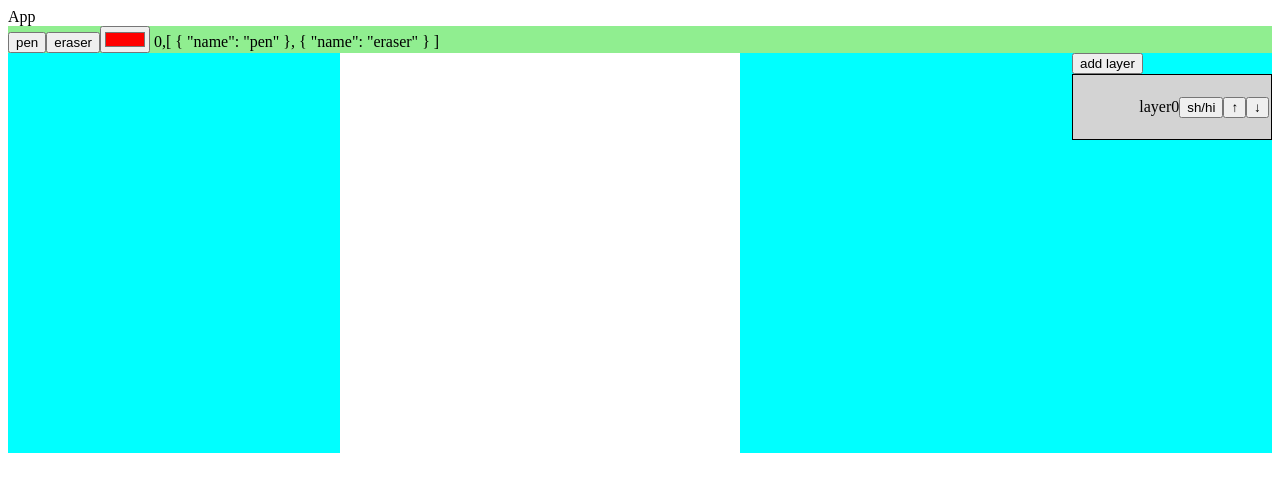
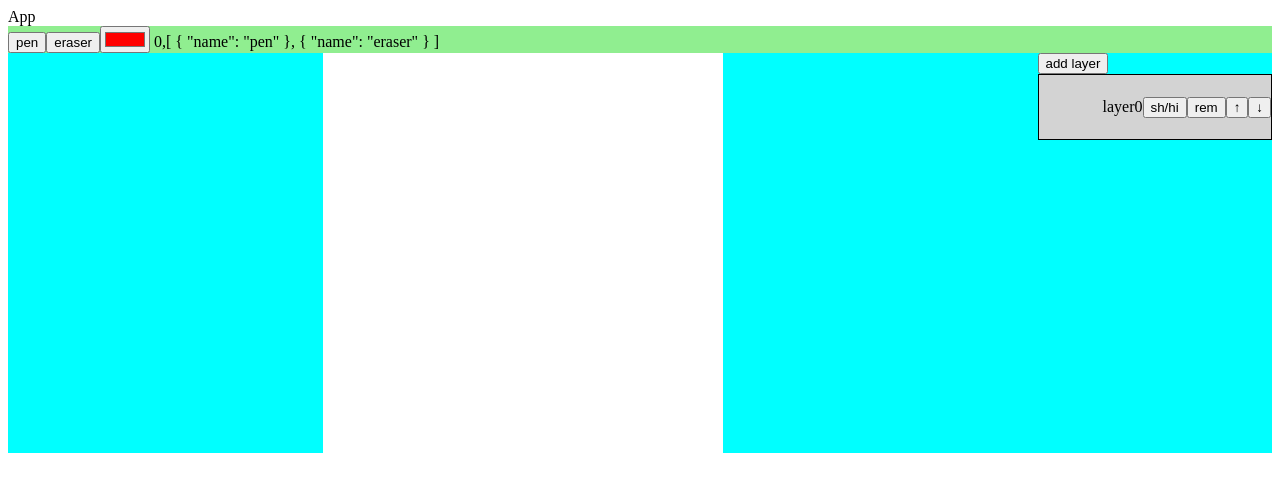
Before and after one commit to badfalcon/skin_editor_vue, a Vue app: page / in a window 1280 px wide. Shown: the top 492 px of the page. Built offline with nearby package versions, Linux system fonts and the light colour scheme.

Commit message:
[add] remove layer function

```diff
--- a/src/components/Layer.vue
+++ b/src/components/Layer.vue
@@ -5,6 +5,7 @@
 <!--    <canvas class="layer-thumbnail" ref="layerCanvas" width="50px" height="50px"></canvas>-->
     <span class="layer_name">{{ layer_obj.nickname }}</span> <!--todo check-->
     <button class="layer_visible" @click="toggle">sh/hi</button>
+    <button class="layer_delete" @click="remove">rem</button>
     <button class="layer_up" @click="up">↑</button>
     <button class="layer_down" @click="down">↓</button>
   </div>
@@ -25,6 +26,10 @@ export default {
     },
     toggle(e) {
       this.$emit("layer-toggle")
+      e.stopPropagation();
+    },
+    remove(e){
+      this.$emit("layer-remove")
       e.stopPropagation();
     },
     up(e) {
--- a/src/components/LayerManager.vue
+++ b/src/components/LayerManager.vue
@@ -4,7 +4,7 @@
     <button @click="addLayer">add layer</button>
 <!--    <button @click="repaint">親のイベントを呼び出す</button>-->
     <Layer v-for="layer in layers" v-bind:key="layer.id" :layer_obj="layer"
-           @layer-toggle="toggle(layer)" @layer-select="select(layer)"
+           @layer-toggle="toggle(layer)" @layer-select="select(layer)" @layer-remove="remove(layer)"
            :class="{currentLayer: layer.id===current}"></Layer>
   </div>
 </template>
@@ -38,6 +38,22 @@ export default {
       layer.toggleVisible()
       this.repaint()
     },
+    remove(layer) {
+      console.log("remove " + layer.id)
+      // todo disable buttons when only 1 layer
+      let layerId = layer.id;
+      let targetIndex = this.layers.findIndex(value => value.id === layerId)
+      this.layers.splice(targetIndex,1)
+      if(targetIndex === this.layers.length){
+        // last index
+        this.select(this.layers[targetIndex-1])
+      }else{
+        if(this.current === layerId){
+          this.select(this.layers[targetIndex])
+        }
+      }
+      this.repaint()
+    },
     addLayer() {
       console.log("addLayer")
       let newLayer = new layerObject(this.nextIndex)
```
